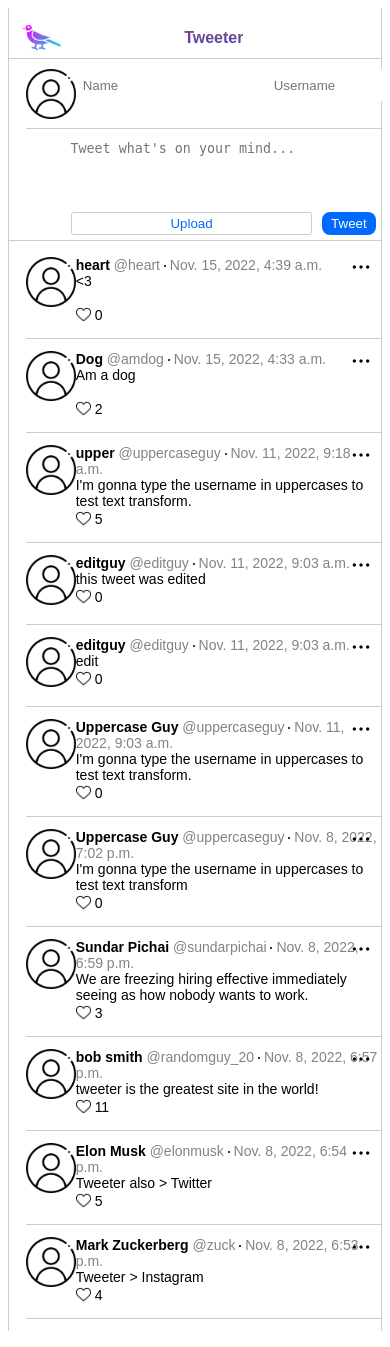
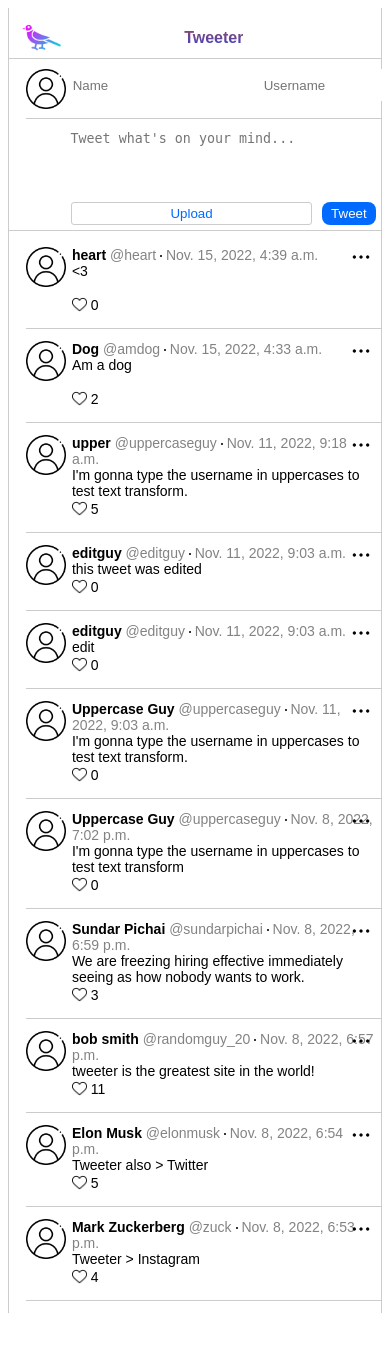
Before and after one commit to JesseMeissner/twitter-clone, a Django app: page / in a window 390 px wide; the page is wider, and only the part inside the window is pictured. After the commit the page ends 1313 px from the top of that part, so only its background shows below. Run offline with Django 4.2, Linux system fonts and the light colour scheme; data comes from the database, SQL or seed files in the repository; both versions use the stored data as it was after the commit.

Commit message:
Added screen compatiblity

```diff
--- a/twitter_clone/static/css/style.css
+++ b/twitter_clone/static/css/style.css
@@ -187,6 +187,12 @@
     width: 50px;
 }
 
+@media screen and (max-width: 400px) {
+    .profile_pic img {
+        width: 40px;
+    }
+}
+
 .posts li .name_body {
     flex-basis: 85%;
     font-size: 14px;
```
Also changed, not shown: twitter_clone/db.sqlite3.
